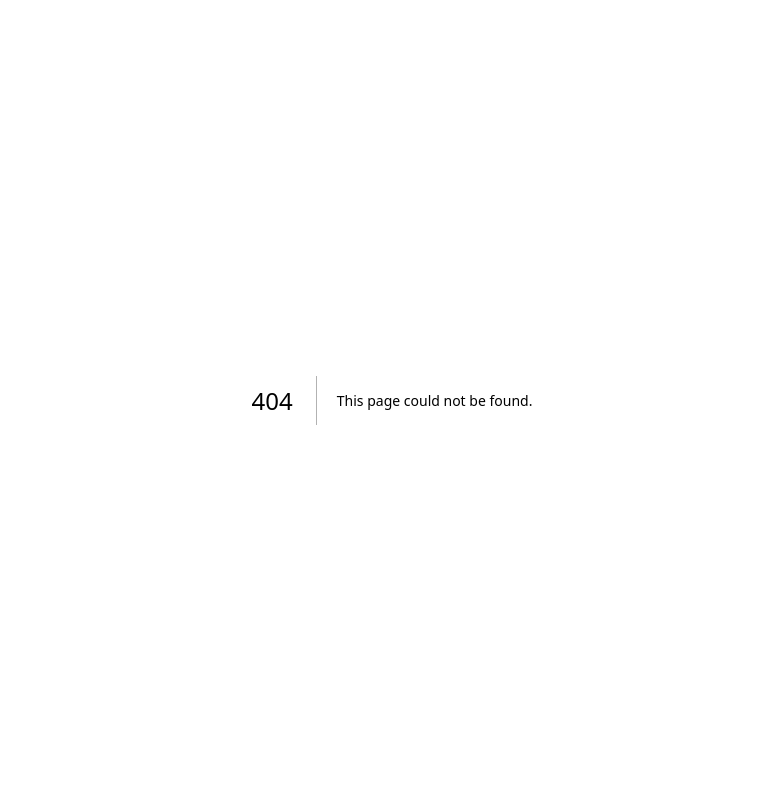
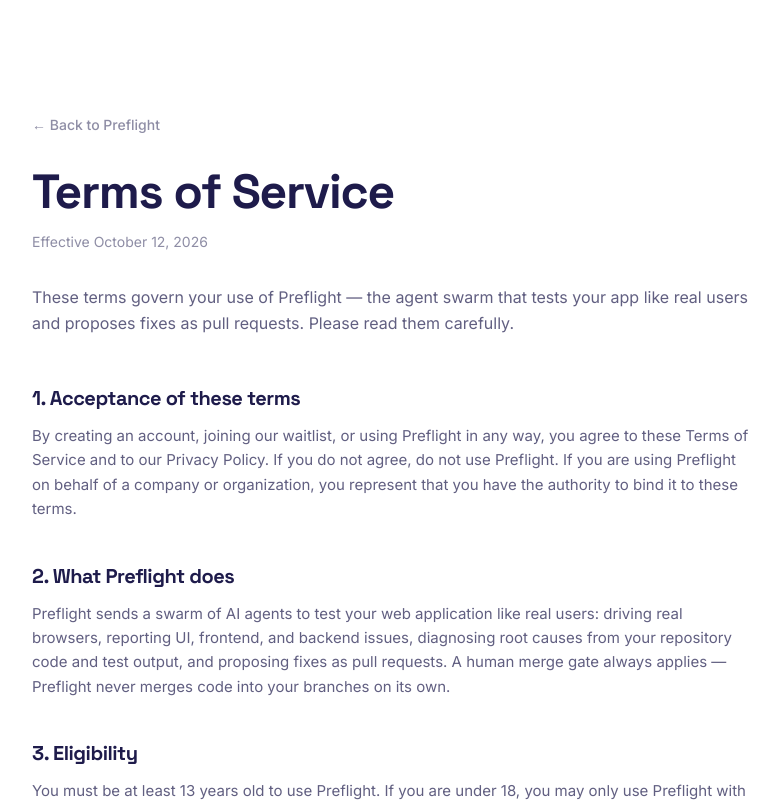
Before and after one commit to James-Software/Preflight, a Next.js app: page /terms in a window 1280 px wide. Before the commit this address had no page. Shown: the top 802 px of the page, without its empty margins (248-1027 px from the left). Built offline with nearby package versions, Linux system fonts and the light colour scheme.

Commit message:
Add /terms page (Terms of Service)

```diff
--- /dev/null
+++ b/app/(marketing)/terms/page.tsx
@@ -0,0 +1,146 @@
+import type { Metadata } from "next";
+
+export const metadata: Metadata = {
+  title: "Terms of Service — Preflight",
+  description:
+    "The terms governing your use of Preflight: testing, GitHub integration, credits, and payments.",
+};
+
+const SECTIONS: { heading: string; body: string[] }[] = [
+  {
+    heading: "1. Acceptance of these terms",
+    body: [
+      "By creating an account, joining our waitlist, or using Preflight in any way, you agree to these Terms of Service and to our Privacy Policy. If you do not agree, do not use Preflight. If you are using Preflight on behalf of a company or organization, you represent that you have the authority to bind it to these terms.",
+    ],
+  },
+  {
+    heading: "2. What Preflight does",
+    body: [
+      "Preflight sends a swarm of AI agents to test your web application like real users: driving real browsers, reporting UI, frontend, and backend issues, diagnosing root causes from your repository code and test output, and proposing fixes as pull requests. A human merge gate always applies — Preflight never merges code into your branches on its own.",
+    ],
+  },
+  {
+    heading: "3. Eligibility",
+    body: [
+      "You must be at least 13 years old to use Preflight. If you are under 18, you may only use Preflight with the permission of a parent or guardian, and paid plans must be purchased by someone 18 or older.",
+    ],
+  },
+  {
+    heading: "4. Accounts",
+    body: [
+      "You are responsible for keeping your account credentials confidential and for everything that happens under your account. Tell us promptly if you believe your account has been compromised. We may suspend or terminate accounts that violate these terms.",
+    ],
+  },
+  {
+    heading: "5. GitHub integration",
+    body: [
+      "If you install our GitHub App or connect a repository, you grant us the access scopes you approve so we can read the code needed for diagnosis and open fix pull requests. Every fix arrives as a pull request for your review — nothing is pushed directly to your branches, and nothing merges without a human approving it. You can revoke our access at any time from your GitHub settings, which immediately stops our access to your repositories.",
+    ],
+  },
+  {
+    heading: "6. Authorized testing only",
+    body: [
+      "You may only use Preflight to test applications and environments that you own or that you are explicitly authorized to test. You must not use Preflight against anyone else's systems, to probe for vulnerabilities without permission, to generate abusive traffic, or for any unlawful purpose. You are responsible for making sure your testing targets comply with your own contracts and policies.",
+    ],
+  },
+  {
+    heading: "7. Credits, plans, and payments",
+    body: [
+      "Preflight is billed in credits, with free allowances, paid plans, and top-ups as described on our pricing page. Payments are processed by Stripe; by purchasing, you also agree to Stripe's terms. Fees are non-refundable except where required by law. We may change pricing for future billing periods with reasonable notice, and we may suspend service for unpaid amounts.",
+    ],
+  },
+  {
+    heading: "8. Acceptable use",
+    body: [
+      "Beyond authorized testing, you agree not to: abuse, disrupt, or attempt to gain unauthorized access to Preflight or our infrastructure; resell or white-label the service without our written permission; use test results to harm third parties; or misrepresent Preflight's output as human work where that would be deceptive.",
+    ],
+  },
+  {
+    heading: "9. Intellectual property",
+    body: [
+      "You keep all rights to your code, your applications, and your data. We keep all rights to Preflight itself, including the swarm, the site, and our branding. The fixes our agents propose to your repositories are yours once merged. If you send us feedback or suggestions, you grant us a perpetual, worldwide license to use them to improve Preflight.",
+    ],
+  },
+  {
+    heading: "10. Disclaimers",
+    body: [
+      "Preflight is provided “as is” and “as available,” without warranties of any kind, express or implied — including that every bug will be found, that every diagnosis will be correct, or that the service will be uninterrupted or error-free. AI-generated findings and fixes are proposals: you are responsible for reviewing pull requests before merging, and for deciding what ships to your users.",
+    ],
+  },
+  {
+    heading: "11. Limitation of liability",
+    body: [
+      "To the maximum extent permitted by law, Preflight and its operators will not be liable for indirect, incidental, consequential, or punitive damages, or for loss of profits, revenue, data, or goodwill. Our total liability for any claim relating to the service is limited to the amounts you paid us in the twelve months before the claim arose — or, if you used only the free tier, one hundred US dollars.",
+    ],
+  },
+  {
+    heading: "12. Indemnification",
+    body: [
+      "You agree to indemnify and hold us harmless from claims, damages, and expenses (including reasonable attorneys' fees) arising from your use of Preflight, your violation of these terms, or your testing of applications you were not authorized to test.",
+    ],
+  },
+  {
+    heading: "13. Termination",
+    body: [
+      "You may stop using Preflight and delete your account at any time. We may suspend or terminate your access if you violate these terms or if we discontinue the service. Sections that by their nature should survive — including intellectual property, disclaimers, limitation of liability, and indemnification — survive termination.",
+    ],
+  },
+  {
+    heading: "14. Changes to these terms",
+    body: [
+      "We may update these terms as Preflight evolves. If the changes are material, we will notify you by email before they take effect. Continuing to use Preflight after the changes take effect means you accept the updated terms.",
+    ],
+  },
+  {
+    heading: "15. Governing law",
+    body: [
+      "These terms are governed by the laws of the State of California, without regard to conflict-of-law rules. Disputes will be resolved in the state or federal courts located in California.",
+    ],
+  },
+  {
+    heading: "16. Contact",
+    body: [
+      "Questions about these terms? Email us at hello@apreflight.vercel.app.",
+    ],
+  },
+];
+
+export default function TermsPage() {
+  return (
+    <main className="bg-white">
+      <div className="mx-auto max-w-3xl px-6 py-20 md:py-28">
+        <a
+          href="/"
+          className="text-sm font-medium text-ink/50 transition-colors duration-150 hover:text-ink"
+        >
+          &larr; Back to Preflight
+        </a>
+        <h1 className="font-display mt-8 text-4xl font-bold tracking-tight text-ink md:text-5xl">
+          Terms of Service
+        </h1>
+        <p className="mt-4 text-sm text-ink/50">Effective October 12, 2026</p>
+        <p className="mt-8 text-base leading-relaxed text-ink/70">
+          These terms govern your use of Preflight — the agent swarm that
+          tests your app like real users and proposes fixes as pull
+          requests. Please read them carefully.
+        </p>
+        <div className="mt-12 space-y-10">
+          {SECTIONS.map((s) => (
+            <section key={s.heading}>
+              <h2 className="font-display text-xl font-bold tracking-tight text-ink">
+                {s.heading}
+              </h2>
+              <div className="mt-3 space-y-3">
+                {s.body.map((p, i) => (
+                  <p key={i} className="text-[15px] leading-relaxed text-ink/70">
+                    {p}
+                  </p>
+                ))}
+              </div>
+            </section>
+          ))}
+        </div>
+      </div>
+    </main>
+  );
+}
```
